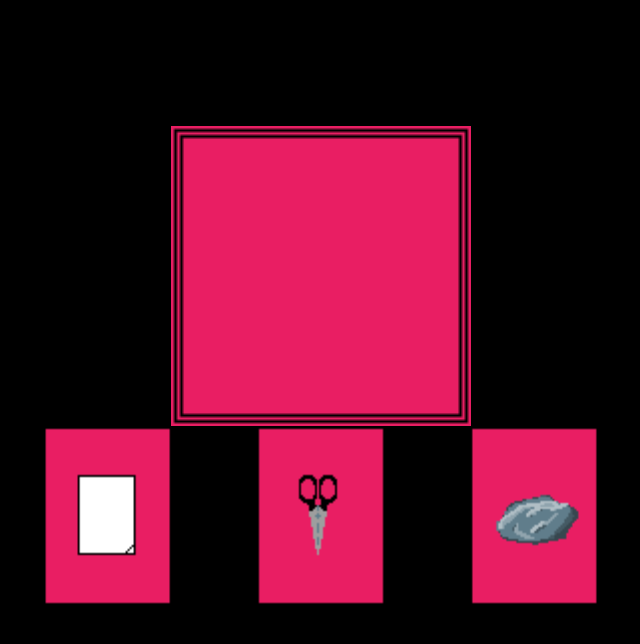
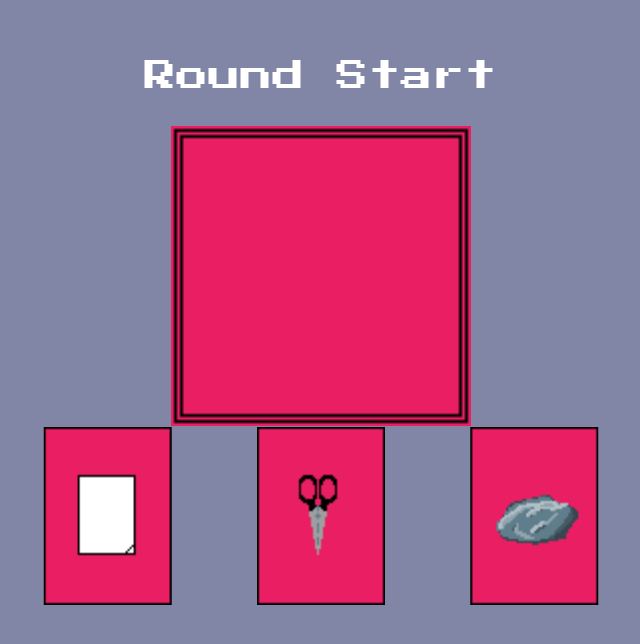
Before and after one commit to joe-lloyd/paper-scissor-rock-card-game, a website built with Parcel: page index.html in a window 1280 px wide. Shown: the part 124-768 px from the top of the page, without its empty margins (319-959 px from the left). Built offline with nearby package versions, Linux system fonts and the light colour scheme; animation ran at ten frames a second.

Commit message:
added countdown font and text

```diff
--- a/index.html
+++ b/index.html
@@ -6,6 +6,6 @@
     <link rel="stylesheet" href="/style.scss">
 </head>
 <body>
-
+<div style="font-family:PressStart2P; position:absolute; left:-1000px; visibility:hidden;">.</div>
 </body>
 </html>
--- /dev/null
+++ b/src/entities/CountDown.ts
@@ -0,0 +1,29 @@
+import * as Phaser from 'phaser';
+import Game from "../scenes/Game";
+
+class CountDownController {
+  countDownText: CountDownText;
+  constructor(scene) {
+    this.countDownText = new CountDownText(scene);
+    scene.add.existing(this.countDownText);
+  }
+
+  update() {
+
+  }
+}
+
+class CountDownText extends Phaser.GameObjects.Text {
+  constructor(scene: Game) {
+    const style: Phaser.Types.GameObjects.Text.TextStyle = {
+      fontFamily: 'PressStart2P',
+      fontSize: "32px"
+    }
+
+    super(scene, scene.scale.width / 2, scene.scale.height / 4, "Round Start", style);
+
+    this.setOrigin(0.5, 0.5);
+  }
+}
+
+export default CountDownController;
--- a/src/scenes/Game.ts
+++ b/src/scenes/Game.ts
@@ -1,10 +1,12 @@
 import { Scene } from 'phaser';
 import Cards from '../entities/Cards';
 import PlayMat from '../entities/PlayArea';
+import CountDown from '../entities/CountDown';
 
 class Game extends Scene {
     Cards: Cards;
     PlayMat: PlayMat;
+    CountDown: CountDown;
 
     constructor() {
         super({
@@ -18,8 +20,10 @@ class Game extends Scene {
     }
 
     create() {
+        this.cameras.main.backgroundColor.setTo(129, 133, 166);
         this.PlayMat = new PlayMat(this);
         this.Cards = new Cards(this);
+        this.CountDown = new CountDown(this);
     }
 
     update(time: number, delta: number) {
--- a/style.scss
+++ b/style.scss
@@ -1,3 +1,8 @@
+@font-face {
+  font-family: PressStart2P;
+  src: url('./src/assets/fonts/PressStart2P-Regular.ttf');
+}
+
 html,
 body,
 canvas {
```
Also changed, not shown: src/assets/fonts/PressStart2P-Regular.ttf (added).
